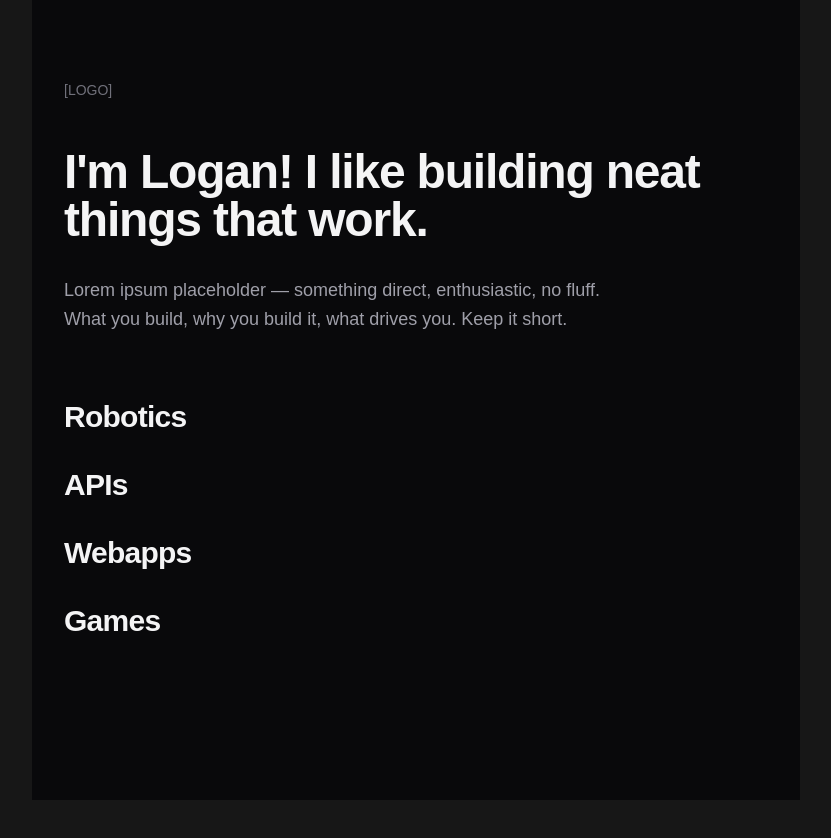
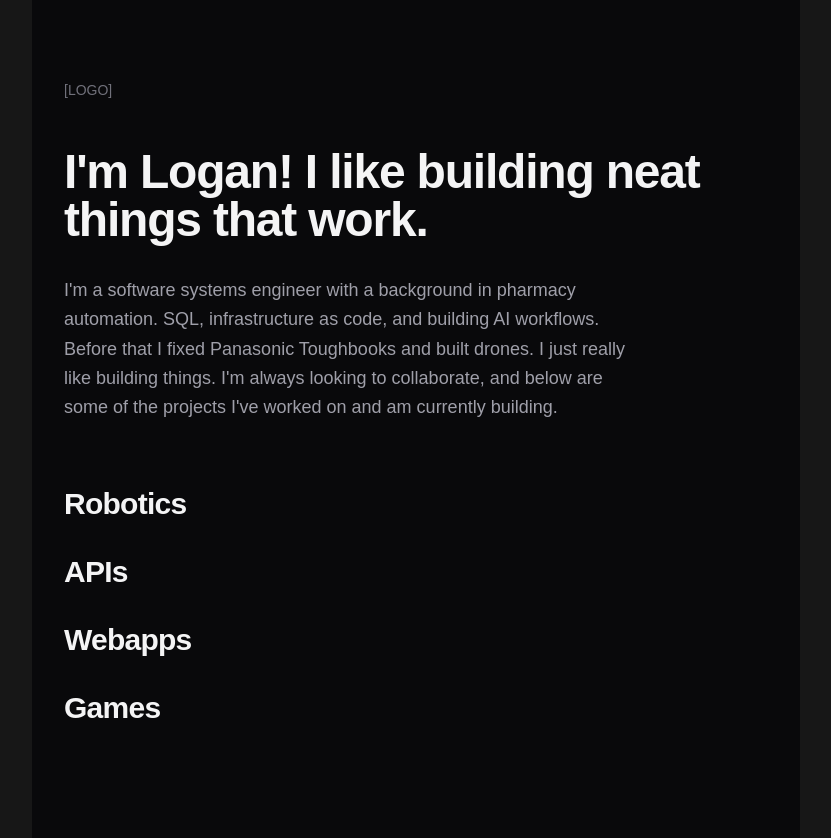
Before and after one commit to LoganIsCoding/logans-portfolio, a Next.js app: page / in a window 1280 px wide. Shown: the whole page, without its empty margins (224-1055 px from the left). Before the commit the page ends 800 px from the top, so only its background shows below. Built offline with nearby package versions, Linux system fonts and the light colour scheme.

Commit message:
Added Text content - Added opening paragraph - Added content for remocon.mdx

```diff
--- a/src/app/page.tsx
+++ b/src/app/page.tsx
@@ -10,8 +10,10 @@ export default function Home() {
         </h1>
         <p className="text-zinc-400 text-lg leading-relaxed max-w-xl">
           {/* TODO: write this in your own voice */}
-          Lorem ipsum placeholder — something direct, enthusiastic, no fluff.
-          What you build, why you build it, what drives you. Keep it short.
+          I'm a software systems engineer with a background in pharmacy automation. SQL,
+          infrastructure as code, and building AI workflows. Before that I fixed Panasonic Toughbooks
+          and built drones. I just really like building things. I'm always looking to collaborate, and
+          below are some of the projects I've worked on and am currently building.
         </p>
       </header>
       <CategoryAccordion
--- a/src/content/projects/remocon.mdx
+++ b/src/content/projects/remocon.mdx
@@ -1,13 +1,21 @@
-export const sections = ['overview', 'media', 'links', 'related']
+export const sections = ['overview', 'links']
 
-# Remocon
+# Remocon Keybind Revamp
 
-A refactor for the control code distributed for Remocon.
+Remocon is a platform for hosting physical robots and letting strangers on the internet control them.
+
+This project documents my refactoring of their control interface code.
 
 ## Overview
 
-Placeholder overview content.
+Remocon provides a Websocket-based control interface between a web client and a Raspberry Pi. The official sample code used a long chain of elif statements to dispatch key events. Every keypress had to fall through every condition above it. With 13 keys mapped, that's up to 26 checks per event. This also did not provide the flexibility needed for toggle switches, or key events that needed state.
 
-## Media
+The refactor replaced the entire dispatch chain with a dictionary lookup. Each key code maps directly to its label and GPIO pins, so any keypress resolves in constant time regardless of where it sits in the map. Pin assignments were also renamed from single letters to descriptive constants, and toggle support was added for the light. GPIO cleanup on exit was fixed too.
 
-Placeholder media section.
+AEON's robot currently runs this code, you can find a link to control it in the **Links** section.
+
+## Links
+
+- [Remocon.tv](https://remocon.tv)
+- [AEONs Robot](https://remocon.tv/d/6487b89dcbf3720014ea5994)
+- [Github Repository for Refactored Code](https://github.com/LoganIsCoding/RemoconRefactor)
```
